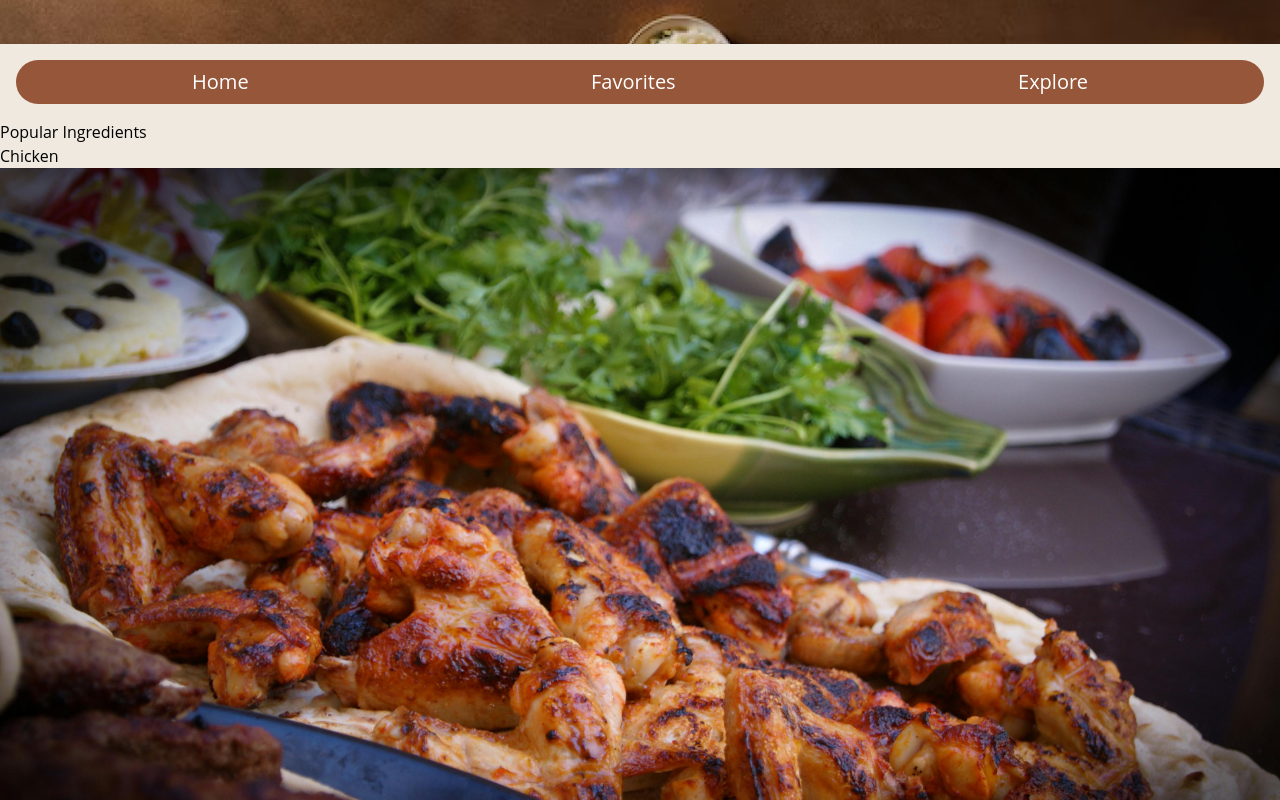
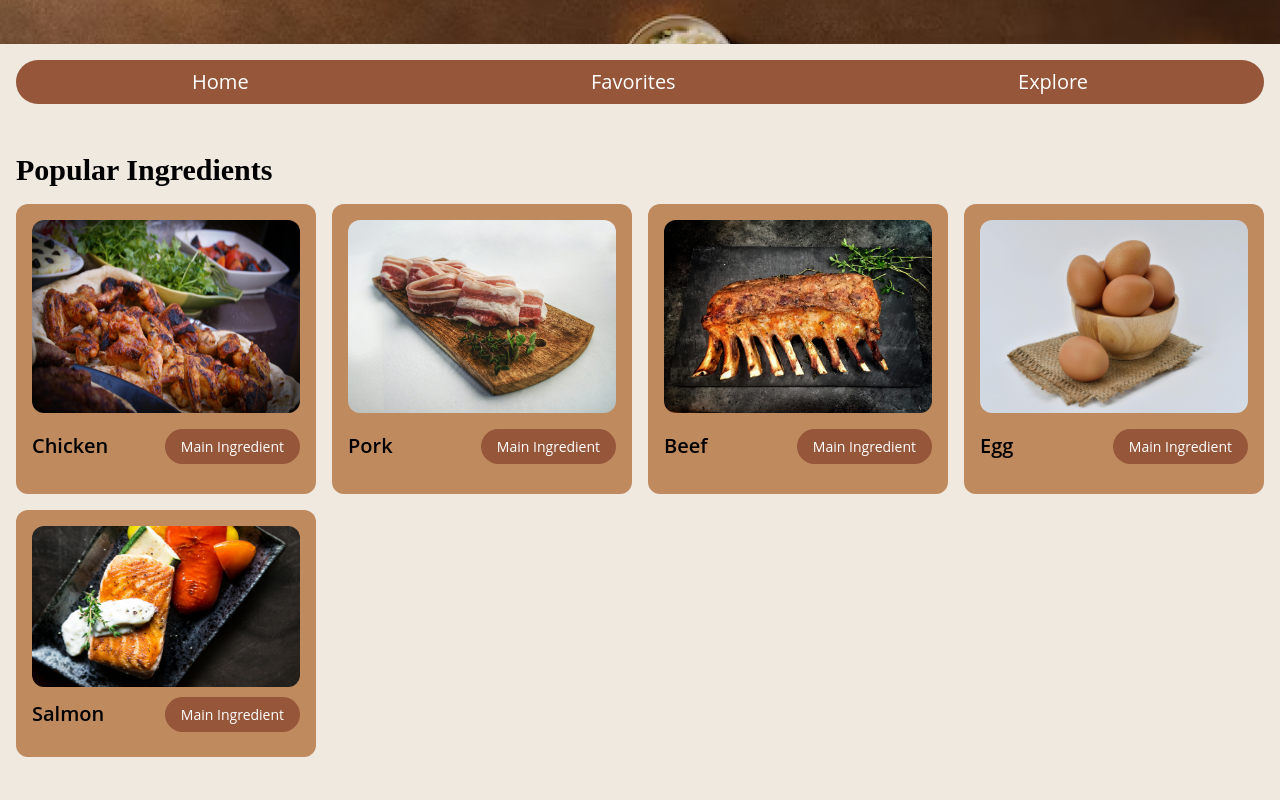
Before and after one commit to kkumber/diyeats, a React (Create React App) app: page / in a window 1280 px wide. Shown: the part 340-1140 px from the top of the page. After the commit the page ends 1097 px from the top, so only its background shows below. Built offline with nearby package versions, Linux system fonts and the light colour scheme.

Commit message:
Designed the Ingredients component

```diff
--- a/src/components/Ingredients.tsx
+++ b/src/components/Ingredients.tsx
@@ -48,19 +48,34 @@ const Ingredients = () => {
     };
 
     return (
-        <div className="ingredientsContainer">
-            <div className="titleContainer">
-               <span className="title">Popular Ingredients</span>
+        // Main Container
+        <div className="mx-4">
+            <div className="mt-4 mb-2 sm:mt-12 sm:mb-4">
+               <span className="font-montserrat font-bold text-xl sm:text-3xl">Popular Ingredients</span>
             </div>
-            <div className="card">
+
+
+         {/* Cards Container */}
+            <div className="grid gap-4 sm:grid-cols-2 md:grid-cols-3 lg:grid-cols-4">
+
             {
                 ingredients?.map(ingredient =>
-                    <div className="ingredientContainer" key={ingredient.id} onClick={() => handleSearch(ingredient.name)}>
-                        <div className="nameContainer">
-                            <span className="ingredientName"> {ingredient.name} </span>
+                    // Card Container
+                    <div className="bg-light-brown p-4 rounded-xl"
+                    key={ingredient.id} onClick={() => handleSearch(ingredient.name)}>
+                        {/* Top Part */}
+                        <div className="w-full h-3/4">
+                            <img src={ingredient.image} alt="ingredient image" className="rounded-xl mb-2 w-full h-full"/>
                         </div>
-                        <div className="imageContainer">
-                            <img src={ingredient.image} alt="ingredient image" />
+
+                        {/* Bottom Part */}
+                        <div className="flex justify-between items-center h-1/4">
+                            <div className="nameContainer">
+                                <span className="font-semibold text-lg sm:text-xl"> {ingredient.name} </span>
+                            </div>
+                            <div className="typeContainer">
+                                <span className="bg-dark-brown rounded-full px-4 py-2 text-white text-sm">Main Ingredient</span>
+                            </div>
                         </div>
                     </div>
                 )
```
